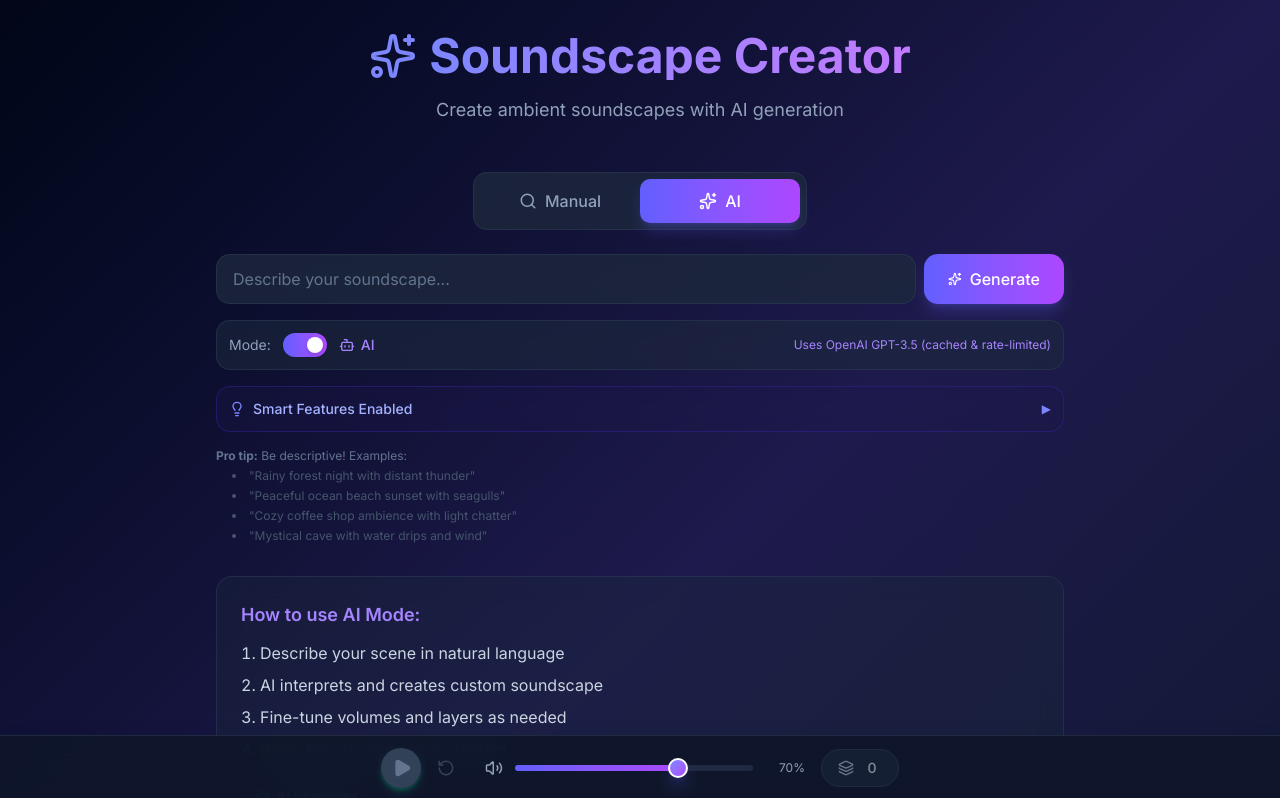
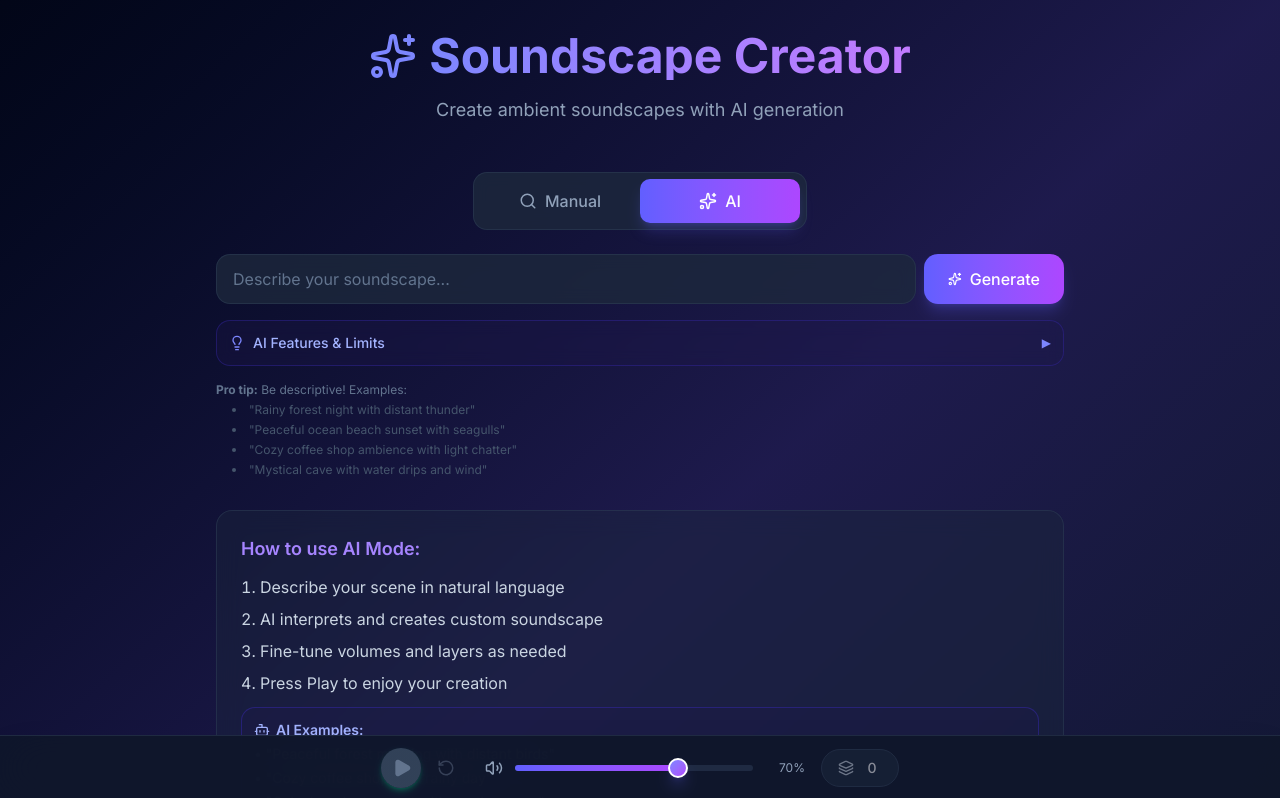
Before and after one commit to Benckert/ambianceAi, a Next.js app in the folder soundscape-app/: page / in a window 1280 px wide. Shown: the top 798 px of the page. Built offline with nearby package versions, Linux system fonts and the light colour scheme.

Commit message:
major refactor

```diff
--- a/soundscape-app/src/app/page.tsx
+++ b/soundscape-app/src/app/page.tsx
@@ -36,25 +36,74 @@ import {
 
 export default function Home() {
   const [useAI, setUseAI] = useState(true)
-  const [aiUseTemplate, setAiUseTemplate] = useState(false)
   const [showLayersPopup, setShowLayersPopup] = useState(false)
-  const setAIKeywordsRef = useRef<((keywords: string) => void) | null>(null)
   const isPlaying = useSoundscapeStore((state) => state.isPlaying)
   const togglePlayback = useSoundscapeStore((state) => state.togglePlayback)
   const reset = useSoundscapeStore((state) => state.reset)
+  const addLayer = useSoundscapeStore((state) => state.addLayer)
   const layers = useSoundscapeStore((state) => state.layers)
   const masterVolume = useSoundscapeStore((state) => state.masterVolume)
   const masterIsMuted = useSoundscapeStore((state) => state.masterIsMuted)
   const setMasterVolume = useSoundscapeStore((state) => state.setMasterVolume)
   const toggleMasterMute = useSoundscapeStore((state) => state.toggleMasterMute)
 
-  // Determine current mode for instructions
-  const currentMode = !useAI ? "manual" : aiUseTemplate ? "template" : "ai"
+  // Determine current mode for instructions (now just manual or ai)
+  const currentMode = useAI ? "ai" : "manual"
 
-  // Handle template click
-  const handleTemplateClick = (template: string) => {
-    if (setAIKeywordsRef.current) {
-      setAIKeywordsRef.current(template)
+  // Handle template click - Now generates soundscape directly
+  const handleTemplateClick = async (template: string) => {
+    try {
+      // Call the simple soundscape generation API
+      const response = await fetch("/api/generate-soundscape-simple", {
+        method: "POST",
+        headers: { "Content-Type": "application/json" },
+        body: JSON.stringify({ keywords: template }),
+      })
+
+      if (!response.ok) {
+        throw new Error("Failed to generate soundscape")
+      }
+
+      const data = await response.json()
+
+      // Reset existing layers before adding new ones
+      reset()
+
+      // Fetch and add each layer
+      for (const layerSpec of data.soundscape.layers) {
+        try {
+          const soundResponse = await fetch(
+            `/api/freesound?query=${encodeURIComponent(layerSpec.searchQuery)}`
+          )
+
+          if (soundResponse.ok) {
+            const soundData = await soundResponse.json()
+
+            if (soundData.results && soundData.results.length > 0) {
+              const clip = soundData.results[0]
+              const hasLoopTag = clip.tags.some((tag: string) =>
+                tag.toLowerCase().includes("loop")
+              )
+
+              addLayer({
+                id: `template-layer-${clip.id}-${Date.now()}`,
+                url: clip.previews["preview-hq-mp3"],
+                volume: layerSpec.volume || 0.5,
+                loop: hasLoopTag,
+                name: clip.name,
+                duration: clip.duration,
+              })
+            }
+          }
+        } catch (err) {
+          console.error(
+            `Failed to fetch sound for layer: ${layerSpec.searchQuery}`,
+            err
+          )
+        }
+      }
+    } catch (error) {
+      console.error("Template generation error:", error)
     }
   }
 
@@ -122,9 +171,7 @@ export default function Home() {
           <p className="text-slate-400 text-sm sm:text-base md:text-lg px-4">
             Create ambient soundscapes with{" "}
             {currentMode === "manual"
-              ? "manual search"
-              : currentMode === "template"
-              ? "smart templates"
+              ? "manual search & templates"
               : "AI generation"}
           </p>
         </div>
@@ -171,34 +218,17 @@ export default function Home() {
 
         {/* Input Component */}
         <div className="mb-8">
-          {useAI ? (
-            <AIPromptInput
-              onModeChange={setAiUseTemplate}
-              setKeywordsRef={setAIKeywordsRef}
-            />
-          ) : (
-            <PromptInput />
-          )}
+          {useAI ? <AIPromptInput /> : <PromptInput />}
         </div>
 
         {/* Instructions */}
         <div className="bg-slate-800/40 backdrop-blur-md border border-slate-700/50 rounded-2xl p-4 sm:p-6">
           <h3
             className={`text-base sm:text-lg font-semibold mb-3 ${
-              currentMode === "manual"
-                ? "text-cyan-300"
-                : currentMode === "template"
-                ? "text-teal-400"
-                : "text-violet-400"
+              currentMode === "manual" ? "text-cyan-300" : "text-violet-400"
             }`}
           >
-            How to use{" "}
-            {currentMode === "manual"
-              ? "Manual Search"
-              : currentMode === "template"
-              ? "Template Mode"
-              : "AI Mode"}
-            :
+            How to use {currentMode === "manual" ? "Manual Search" : "AI Mode"}:
           </h3>
 
           {currentMode === "manual" && (
@@ -209,6 +239,7 @@ export default function Home() {
                   "wind")
                 </li>
                 <li>Click "Add Layer" on sounds you like</li>
+                <li>Or click a Quick Template below for instant soundscapes</li>
                 <li>Adjust volume sliders to balance your mix</li>
                 <li>Press Play to start your soundscape</li>
               </ol>
@@ -226,24 +257,15 @@ export default function Home() {
                   <li>• Mix different sound durations for best results</li>
                 </ul>
               </div>
-            </>
-          )}
 
-          {currentMode === "template" && (
-            <>
-              <ol className="list-decimal list-inside space-y-2 text-slate-300 text-sm sm:text-base">
-                <li>Type a scene keyword (see examples below)</li>
-                <li>Click Generate to create instant soundscape</li>
-                <li>Adjust volumes and add/remove layers as needed</li>
-                <li>Press Play to start your ambient experience</li>
-              </ol>
-              <div className="mt-3 p-3 bg-slate-700/20 rounded-xl border border-slate-600/30">
-                <p className="text-xs sm:text-sm font-semibold text-teal-400 mb-1 flex items-center gap-1.5">
+              {/* Quick Template Buttons */}
+              <div className="mt-3 p-3 bg-cyan-950/40 rounded-xl border border-cyan-600/50">
+                <p className="text-xs sm:text-sm font-semibold text-cyan-300 mb-1 flex items-center gap-1.5">
                   <Palette
                     size={14}
                     className="sm:w-4 sm:h-4"
                   />{" "}
-                  Available Templates:
+                  Quick Templates:
                 </p>
                 <div className="grid grid-cols-2 sm:grid-cols-3 md:grid-cols-5 gap-x-3 gap-y-3 text-xs sm:text-sm text-slate-400 p-3">
                   <TemplateIconButton
@@ -308,7 +330,7 @@ export default function Home() {
                   />
                 </div>
                 <p className="text-xs sm:text-sm text-slate-500">
-                  Mix keywords like "rainy forest" or "peaceful ocean"
+                  Click any template to instantly generate a soundscape
                 </p>
               </div>
             </>
@@ -370,8 +392,6 @@ export default function Home() {
               className={`font-medium bg-gradient-to-r bg-clip-text text-transparent transition-all ${
                 currentMode === "manual"
                   ? "from-cyan-500 to-blue-500 hover:from-cyan-400 hover:to-blue-400"
-                  : currentMode === "template"
-                  ? "from-emerald-500 to-teal-500 hover:from-emerald-400 hover:to-teal-400"
                   : "from-indigo-500 to-purple-500 hover:from-indigo-400 hover:to-purple-400"
               }`}
             >
--- a/soundscape-app/src/components/AIPromptInput.tsx
+++ b/soundscape-app/src/components/AIPromptInput.tsx
@@ -1,24 +1,16 @@
 "use client";
 
-import { useState, useEffect, useRef } from "react"
-import { Sparkles, Loader2, Palette, Bot, Lightbulb } from "lucide-react"
+import { useState, useRef } from "react"
+import { Sparkles, Loader2, Lightbulb } from "lucide-react"
 import { useSoundscapeStore } from "@/hooks/useSoundscapeStore"
 import { AILayerSpec, FreeSoundClip } from "@/types/soundscape"
 
-interface AIPromptInputProps {
-  onModeChange?: (isTemplate: boolean) => void
-  setKeywordsRef?: React.MutableRefObject<((keywords: string) => void) | null>
-}
-
-export const AIPromptInput = ({
-  onModeChange,
-  setKeywordsRef,
-}: AIPromptInputProps) => {
+// AI mode no longer needs props - it's standalone now
+export const AIPromptInput = () => {
   const [keywords, setKeywords] = useState("")
   const [isGenerating, setIsGenerating] = useState(false)
   const [error, setError] = useState<string | null>(null)
   const [generationStatus, setGenerationStatus] = useState<string>("")
-  const [useSimpleMode, setUseSimpleMode] = useState(false) // Default to AI mode
   const [showInfo, setShowInfo] = useState(false) // Info banner visibility
   const addLayer = useSoundscapeStore((state) => state.addLayer)
   const reset = useSoundscapeStore((state) => state.reset)
@@ -27,51 +19,10 @@ export const AIPromptInput = ({
   // Track last prompt to detect duplicates
   const lastPromptRef = useRef<string>("")
 
-  // Notify parent component when mode changes
-  useEffect(() => {
-    if (onModeChange) {
-      onModeChange(useSimpleMode)
-    }
-  }, [useSimpleMode, onModeChange])
+  // Remove mode change notification since we no longer have template mode
+  // AI mode is now the only mode in this component
 
-  // Expose setKeywords function to parent via ref
-  useEffect(() => {
-    if (setKeywordsRef) {
-      setKeywordsRef.current = (newKeyword: string) => {
-        setKeywords((prev) => {
-          const trimmedPrev = prev.trim()
-
-          // Don't add if keyword already exists in the input
-          // Split by whitespace and filter out empty strings
-          const existingKeywords = trimmedPrev
-            .split(/\s+/)
-            .filter((k) => k.length > 0)
-          if (existingKeywords.includes(newKeyword)) {
-            return prev
-          }
-
-          // If empty, add the keyword with trailing space
-          if (!trimmedPrev) {
-            return newKeyword + ' '
-          }
-
-          // If ends with space, add keyword with trailing space
-          if (prev.endsWith(" ")) {
-            return prev + newKeyword + ' '
-          }
-
-          // Otherwise add a space before the keyword and trailing space after
-          return prev + " " + newKeyword + ' '
-        })
-        inputRef.current?.focus()
-      }
-    }
-    return () => {
-      if (setKeywordsRef) {
-        setKeywordsRef.current = null
-      }
-    }
-  }, [setKeywordsRef])
+  // Remove setKeywordsRef logic - templates now generate directly without filling input
 
   const fetchSoundForLayer = async (
     layerSpec: AILayerSpec,
@@ -114,19 +65,13 @@ export const AIPromptInput = ({
     }
   }
 
-  const handleGenerate = async (
-    e: React.FormEvent,
-    forceTemplateMode = false
-  ) => {
+  const handleGenerate = async (e: React.FormEvent) => {
     e.preventDefault()
 
     if (!keywords.trim()) {
       inputRef.current?.focus()
       return
     }
-
-    // If forced to use template mode (after fallback), ensure it's set
-    const effectiveMode = forceTemplateMode ? true : useSimpleMode
 
     setIsGenerating(true)
     setError(null)
@@ -136,27 +81,17 @@ export const AIPromptInput = ({
     const shouldRandomize = isDuplicate
 
     if (shouldRandomize) {
-      setGenerationStatus(
-        effectiveMode
-          ? "🎲 Creating new variation..."
-          : "🎲 AI is creating a new variation..."
-      )
+      setGenerationStatus("🎲 AI is creating a new variation...")
     } else {
-      setGenerationStatus(
-        effectiveMode
-          ? "Creating soundscape template..."
-          : "AI is analyzing your keywords..."
-      )
+      setGenerationStatus("🤖 AI is analyzing your keywords...")
     }
 
     // Store this prompt for next time
     lastPromptRef.current = keywords.trim()
 
     try {
-      // Choose endpoint based on mode (use effective mode to respect forceTemplateMode)
-      const endpoint = effectiveMode
-        ? "/api/generate-soundscape-simple"
-        : "/api/generate-soundscape"
+      // Always use AI endpoint now (removed template mode)
+      const endpoint = "/api/generate-soundscape"
 
       // Step 1: Get AI structure
       const aiResponse = await fetch(endpoint, {
@@ -172,21 +107,11 @@ export const AIPromptInput = ({
         const errorData = await aiResponse.json().catch(() => ({}))
         console.error("API Error:", errorData)
 
-        // Check if we should auto-fallback to template mode
-        if (errorData.fallbackToTemplate && !effectiveMode) {
+        // Check if AI quota reached - fallback to manual mode (not template mode)
+        if (errorData.fallbackToTemplate) {
           setError(
-            "AI rate limit reached. Switching to Template mode and regenerating..."
+            "AI rate limit reached. Please switch to Manual Search mode or try again later."
           )
-
-          // Switch to template mode
-          setUseSimpleMode(true)
-
-          // Wait a moment, then automatically regenerate with template mode FORCED
-          setTimeout(() => {
-            setError(null)
-            // Recursively call handleGenerate WITH forceTemplateMode=true
-            handleGenerate(e, true)
-          }, 1500)
           return
         }
 
@@ -291,23 +216,15 @@ export const AIPromptInput = ({
             type="text"
             value={keywords}
             onChange={(e) => setKeywords(e.target.value)}
-            placeholder={
-              useSimpleMode
-                ? "Try: forest, rain, ocean, cafe..."
-                : "Describe your soundscape..."
-            }
-            className="w-full px-4 py-3 bg-slate-800/80 text-white rounded-xl border border-slate-700/50 focus:outline-none focus:ring-2 focus:ring-cyan-500/50 focus:border-cyan-500/50 placeholder:text-slate-500 backdrop-blur-sm text-sm sm:text-base"
+            placeholder="Describe your soundscape..."
+            className="w-full px-4 py-3 bg-slate-800/80 text-white rounded-xl border border-slate-700/50 focus:outline-none focus:ring-2 focus:ring-indigo-500/50 focus:border-indigo-500/50 placeholder:text-slate-500 backdrop-blur-sm text-sm sm:text-base"
             disabled={isGenerating}
           />
         </div>
         <button
           type="submit"
           disabled={isGenerating}
-          className={`px-4 sm:px-6 py-3 rounded-xl text-white font-medium transition-all flex items-center justify-center gap-2 shadow-lg cursor-pointer text-sm sm:text-base whitespace-nowrap w-[90px] sm:w-[140px] ${
-            useSimpleMode
-              ? "bg-gradient-to-r from-emerald-500 to-teal-500 hover:from-emerald-600 hover:to-teal-600 shadow-emerald-500/25"
-              : "bg-gradient-to-r from-indigo-500 to-purple-500 hover:from-indigo-600 hover:to-purple-600 shadow-indigo-500/25"
-          } disabled:from-slate-700 disabled:to-slate-700 disabled:cursor-not-allowed disabled:shadow-none`}
+          className="px-4 sm:px-6 py-3 rounded-xl text-white font-medium transition-all flex items-center justify-center gap-2 shadow-lg cursor-pointer text-sm sm:text-base whitespace-nowrap w-[90px] sm:w-[140px] bg-gradient-to-r from-indigo-500 to-purple-500 hover:from-indigo-600 hover:to-purple-600 shadow-indigo-500/25 disabled:from-slate-700 disabled:to-slate-700 disabled:cursor-not-allowed disabled:shadow-none"
         >
           {isGenerating ? (
             <>
@@ -329,64 +246,7 @@ export const AIPromptInput = ({
         </button>
       </form>
 
-      {/* Mode Toggle */}
-      <div className="p-3 bg-slate-800/60 backdrop-blur-sm rounded-xl border border-slate-700/50">
-        <div className="flex items-center justify-between gap-3">
-          <div className="flex items-center gap-2 sm:gap-3">
-            <span className="text-xs sm:text-sm text-slate-400">Mode:</span>
-            <button
-              type="button"
-              onClick={() => setUseSimpleMode(!useSimpleMode)}
-              className={`relative inline-flex h-6 w-11 items-center rounded-full transition-all cursor-pointer flex-shrink-0 ${
-                useSimpleMode
-                  ? "bg-gradient-to-r from-emerald-500 to-teal-500"
-                  : "bg-gradient-to-r from-indigo-500 to-purple-500"
-              }`}
-            >
-              <span
-                className={`inline-block h-4 w-4 transform rounded-full bg-white transition-transform shadow-md ${
-                  useSimpleMode ? "translate-x-1" : "translate-x-6"
-                }`}
-              />
-            </button>
-            <span
-              className={`text-xs sm:text-sm font-medium flex items-center gap-1.5 ${
-                useSimpleMode ? "text-teal-400" : "text-violet-400"
-              }`}
-            >
-              {useSimpleMode ? (
-                <>
-                  <Palette
-                    size={14}
-                    className="sm:w-4 sm:h-4 flex-shrink-0"
-                  />{" "}
-                  Template
-                </>
-              ) : (
-                <>
-                  <Bot
-                    size={14}
-                    className="sm:w-4 sm:h-4 flex-shrink-0"
-                  />{" "}
-                  AI
-                </>
-              )}
-            </span>
-          </div>
-          <p
-            className={`text-xs ${
-              useSimpleMode ? "text-teal-400" : "text-violet-400"
-            } hidden sm:block`}
-          >
-            {useSimpleMode
-              ? "Uses predefined templates (free)"
-              : "Uses OpenAI GPT-3.5 (cached & rate-limited)"}
-          </p>
-        </div>
-      </div>
-
-      {/* Collapsible Info Banner - Below form */}
-      {!useSimpleMode && (
+      {/* Collapsible Info Banner */}
       <div>
         <button
           type="button"
@@ -400,7 +260,7 @@ export const AIPromptInput = ({
                 className="text-indigo-400 sm:w-4 sm:h-4 flex-shrink-0"
               />
               <span className="text-xs sm:text-sm text-indigo-300 font-medium">
-                  Smart Features Enabled
+                AI Features & Limits
               </span>
             </div>
             <span className="text-indigo-400 text-xs">
@@ -411,14 +271,14 @@ export const AIPromptInput = ({
         {showInfo && (
           <div className="mt-2 p-3 bg-indigo-950/20 border border-indigo-800/30 rounded-xl backdrop-blur-sm">
             <ul className="text-xs sm:text-sm text-indigo-400/70 space-y-0.5 list-disc list-inside">
+              <li>Uses OpenAI GPT-3.5 for natural language interpretation</li>
               <li>Responses cached for 24h (instant re-use)</li>
-                <li>Rate limited to 2 requests/min (stays under 3 RPM)</li>
-                <li>Auto-fallback to Template mode if limit reached</li>
+              <li>Rate limited to 2 requests/min</li>
+              <li>Switch to Manual Search if limit reached</li>
             </ul>
           </div>
         )}
       </div>
-      )}
 
       {generationStatus && (
         <div className="p-4 bg-indigo-950/30 border border-indigo-800/50 rounded-xl text-indigo-300 text-sm backdrop-blur-sm">
```
Lines whose indentation alone changed are shown as unchanged.
